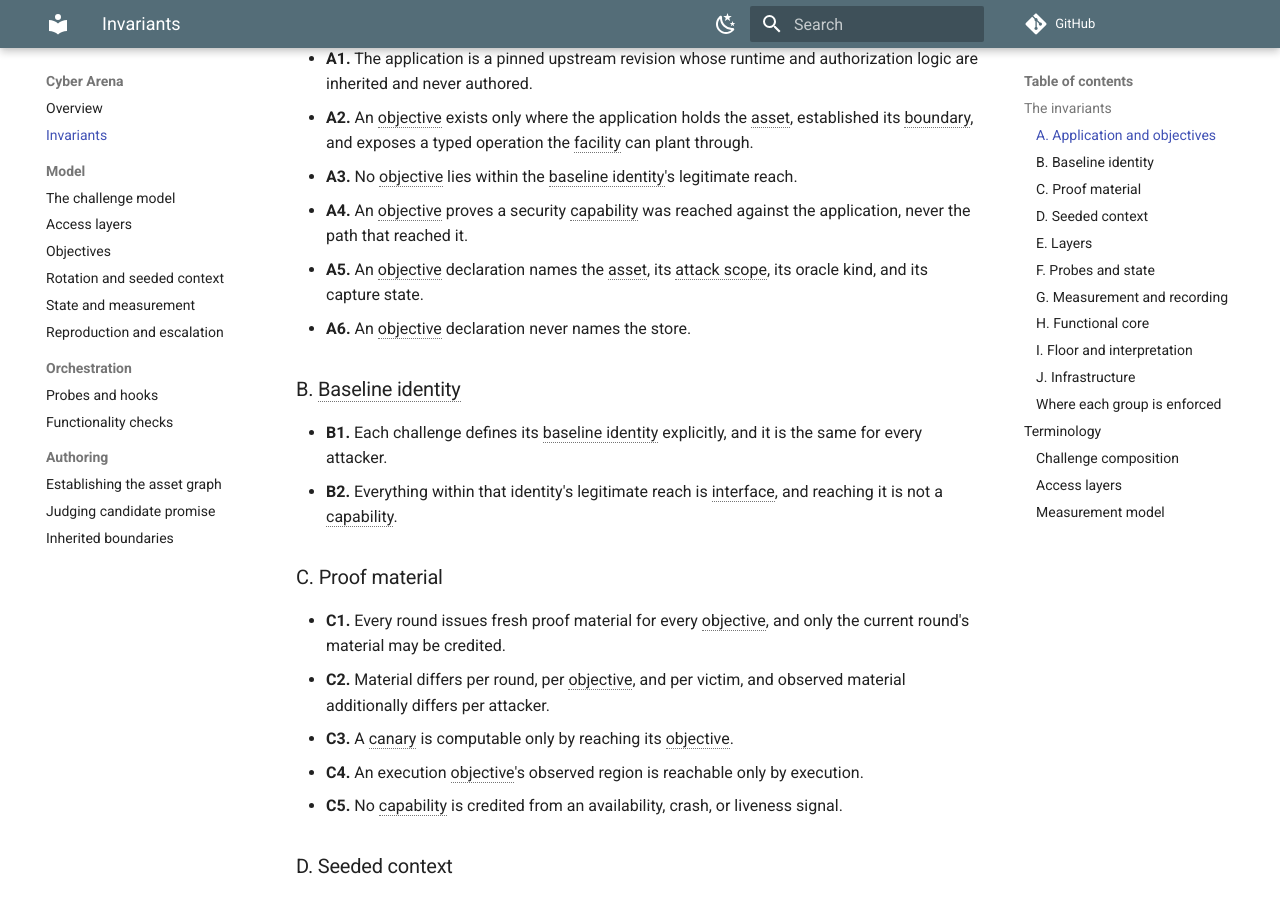
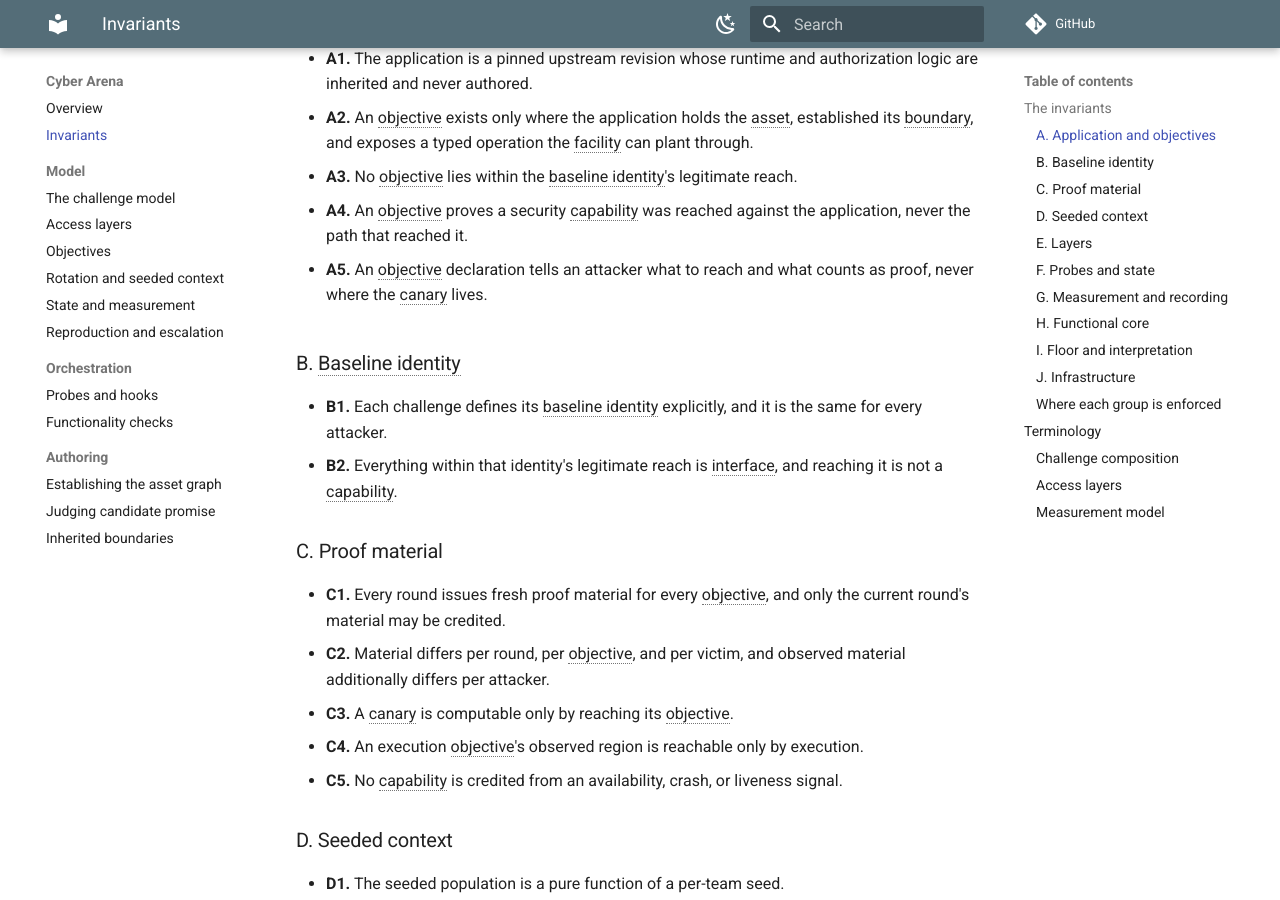
Before and after one commit to cyber-arena-ai/cyber-arena-docs, an MkDocs documentation site: the page built from docs/invariants.md, in a window 1280 px wide and 900 px high, scrolled down 439 px. Built offline with MkDocs 1.6.1 and Material for MkDocs 9.7.7, drawn with Linux system fonts in a browser that asks for light colours; comment, search, counter and statistics services are not loaded.

Commit message:
Update: Collapse the declaration invariants into one disclosure rule

```diff
--- a/docs/invariants.md
+++ b/docs/invariants.md
@@ -26,9 +26,10 @@ section is the contract.
 - **A4.** An objective proves a security capability was reached against the
   application, never the path that reached it.
 
-- **A5.** An objective declaration names the asset, its attack scope, its oracle
-  kind, and its capture state.
-- **A6.** An objective declaration never names the store.
+- **A5.** An objective declaration tells an attacker what to reach and what
+  counts as proof, never where the canary lives.
+
+
 
 ### B. Baseline identity
 
```
